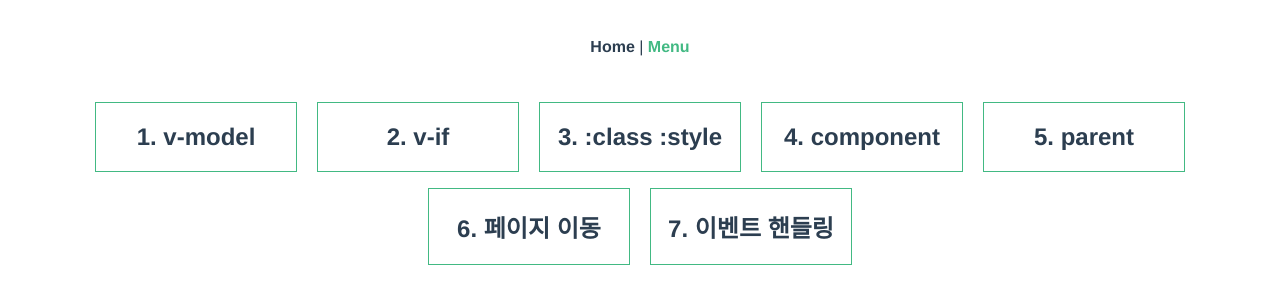
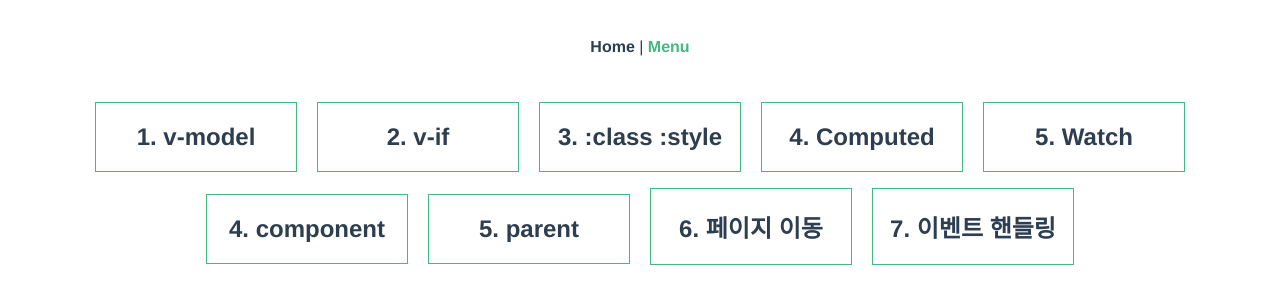
Before and after one commit to kyeongmin21/vueStudy, a Vue app: page /menu in a window 1280 px wide. Shown: the top 304 px of the page. Built offline with nearby package versions, Linux system fonts and the light colour scheme.

Commit message:
메뉴추가

```diff
--- a/src/router/index.js
+++ b/src/router/index.js
@@ -31,6 +31,16 @@ const routes = [
     component: () => import(/* webpackChunkName: "class" */ '@/views/Class.vue')
   },
   {
+    path: '/computed',
+    name: 'Computed',
+    component: () => import(/* webpackChunkName: "computed" */ '@/views/Computed.vue')
+  },
+  {
+    path: '/watch',
+    name: 'Watch',
+    component: () => import(/* webpackChunkName: "watch" */ '@/views/Watch.vue')
+  },
+  {
     path: '/compo',
     name: 'Compo',
     component: () => import(/* webpackChunkName: "compo" */ '@/views/Compo.vue')
--- a/src/views/Computed.vue
+++ b/src/views/Computed.vue
@@ -0,0 +1,20 @@
+<template>
+  <div>
+    <h1>Computed 속성</h1>
+
+  </div>
+</template>
+
+<script>
+export default {
+  data() {
+    return {
+
+    };
+  },
+};
+</script>
+
+<style>
+@import "/css/style.css";
+</style>
--- a/src/views/Menu.vue
+++ b/src/views/Menu.vue
@@ -5,10 +5,13 @@
         <li><h2><router-link to="/model">1. v-model</router-link></h2></li>
         <li><h2><router-link to="/if">2. v-if</router-link></h2></li>
         <li><h2><router-link to="/class">3. :class :style</router-link></h2></li>
+        <li><h2><router-link to="/computed">4. Computed</router-link></h2></li>
+        <li><h2><router-link to="/class">5. Watch</router-link></h2></li>
+
+      </ul>
+      <ul class="category">
         <li><h2><router-link to="/compo">4. component</router-link></h2></li>
         <li><h2><router-link to="/parent">5. parent</router-link></h2></li>
-      </ul>
-      <ul class="category">
         <li><h2><router-link to="/page" tag="a">6. 페이지 이동</router-link></h2></li>
         <li><h2><router-link to="/event" tag="a">7. 이벤트 핸들링</router-link></h2></li>
       </ul>
--- a/src/views/Watch.vue
+++ b/src/views/Watch.vue
@@ -0,0 +1,20 @@
+<template>
+  <div>
+    <h1>Watch 속성</h1>
+
+  </div>
+</template>
+
+<script>
+export default {
+  data() {
+    return {
+
+    };
+  },
+};
+</script>
+
+<style>
+@import "/css/style.css";
+</style>
```
